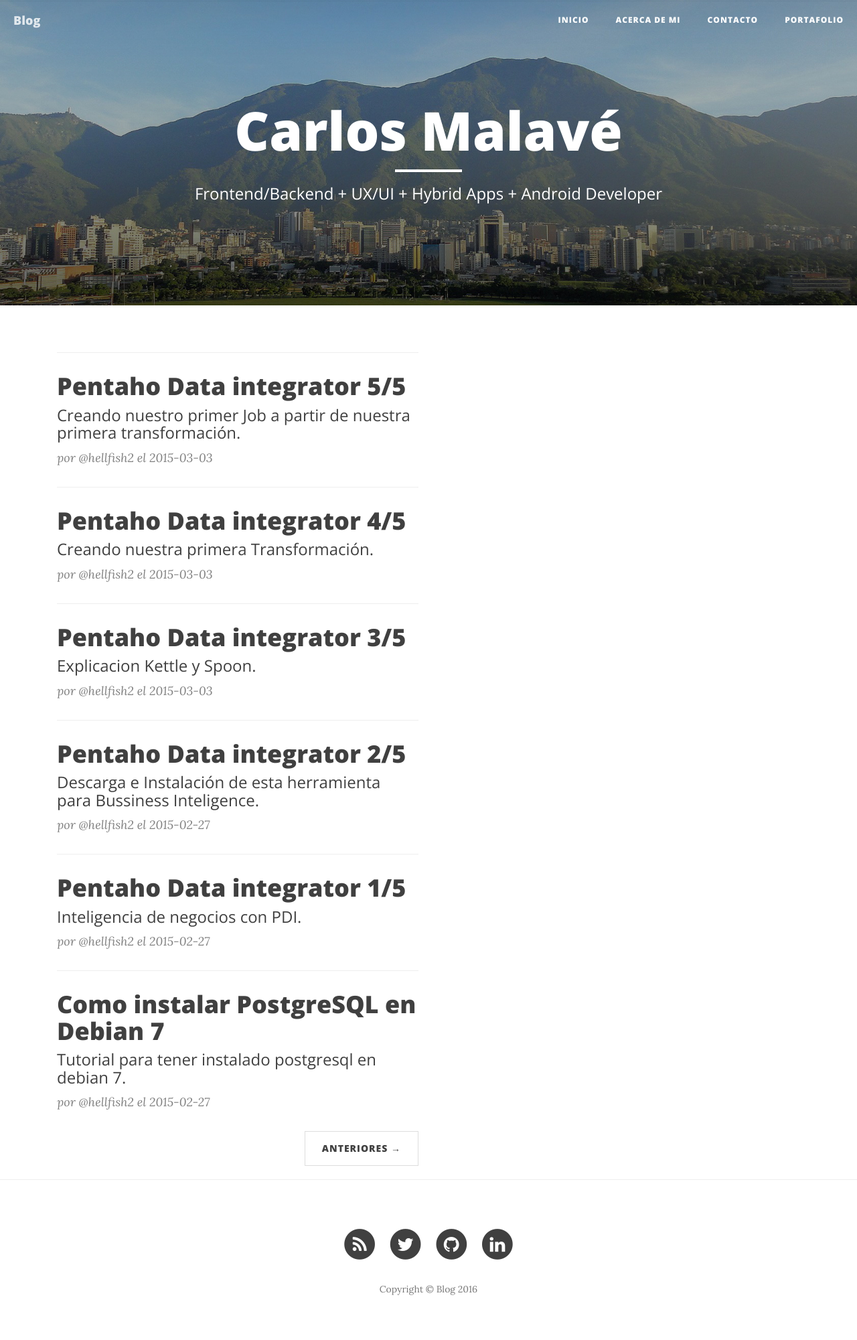
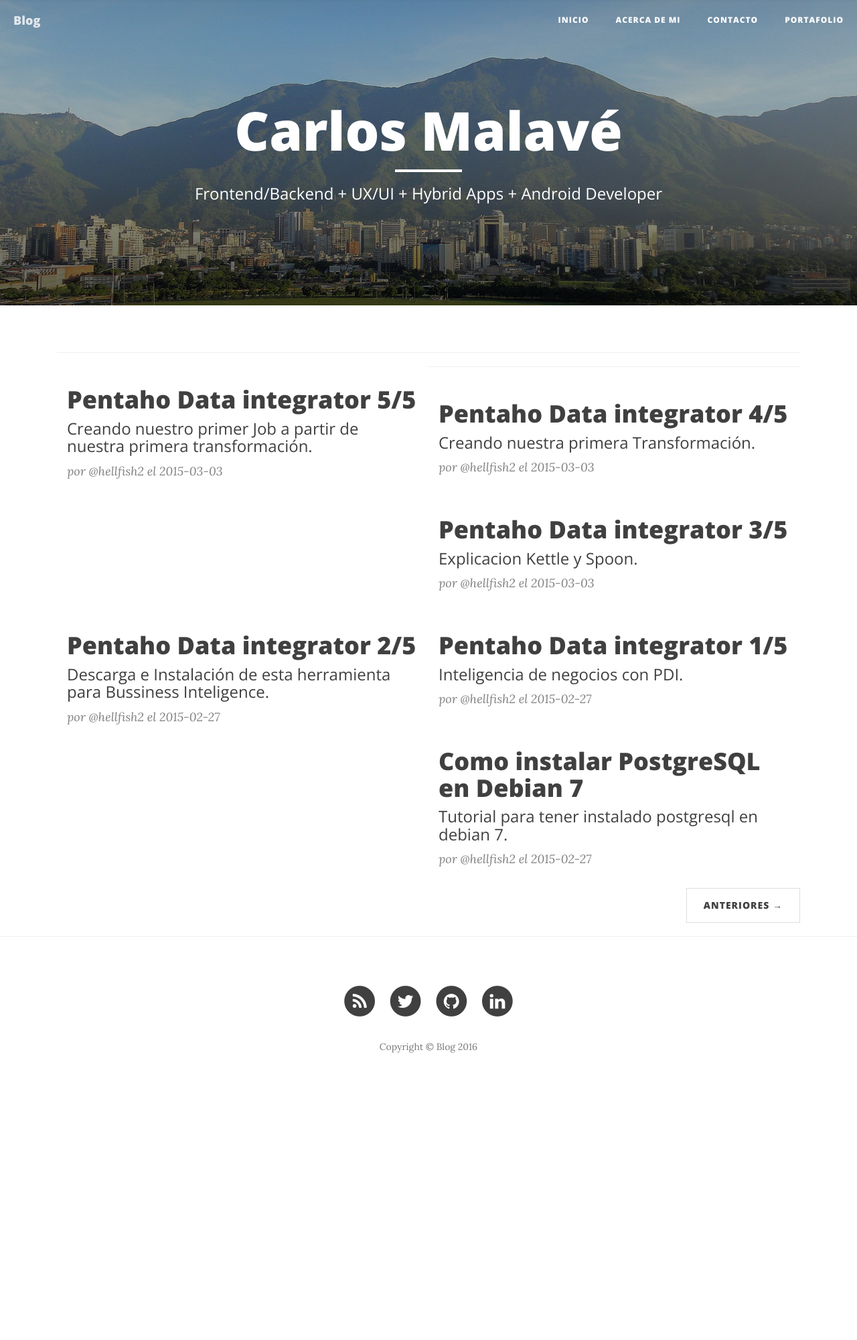
Before and after one commit to hellfish2/hellfish2.github.io, a Jekyll site: the page built from index.html, in a window 1280 px wide. Shown: the whole page at 67% size. Built offline with Jekyll 4.4.1, drawn with Linux system fonts in a browser that asks for light colours; nearby versions of some CDN libraries; the list of posts is cut into pages by our own code; after the commit the page ends 1639 px from its top, so only the background shows below that.

Commit message:
Update content blog

```diff
--- a/index.html
+++ b/index.html
@@ -3,10 +3,10 @@ layout: page
 description: "Frontend/Backend + UX/UI + Hybrid Apps + Android Developer"
 ---
 
-<div class="col-md-6">
+<div class="col-md-12">
   {% for post in paginator.posts %}
   <hr>
-  <div class="post-preview">
+  <div class="post-preview col-md-6">
       <a href="{{ post.url | prepend: site.baseurl }}">
           <h2 class="post-title">{{ post.title }}
           </h2>
```
